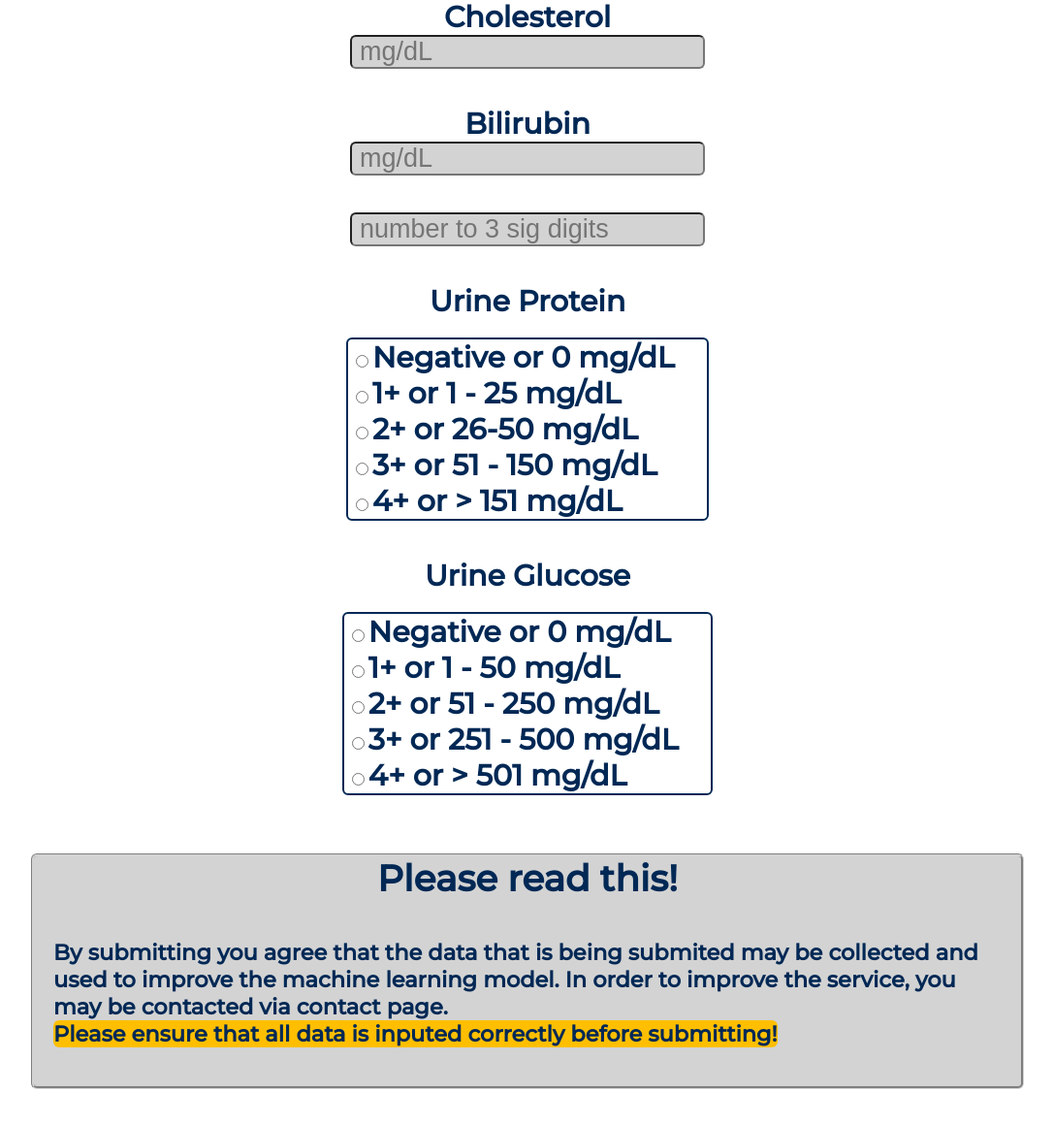
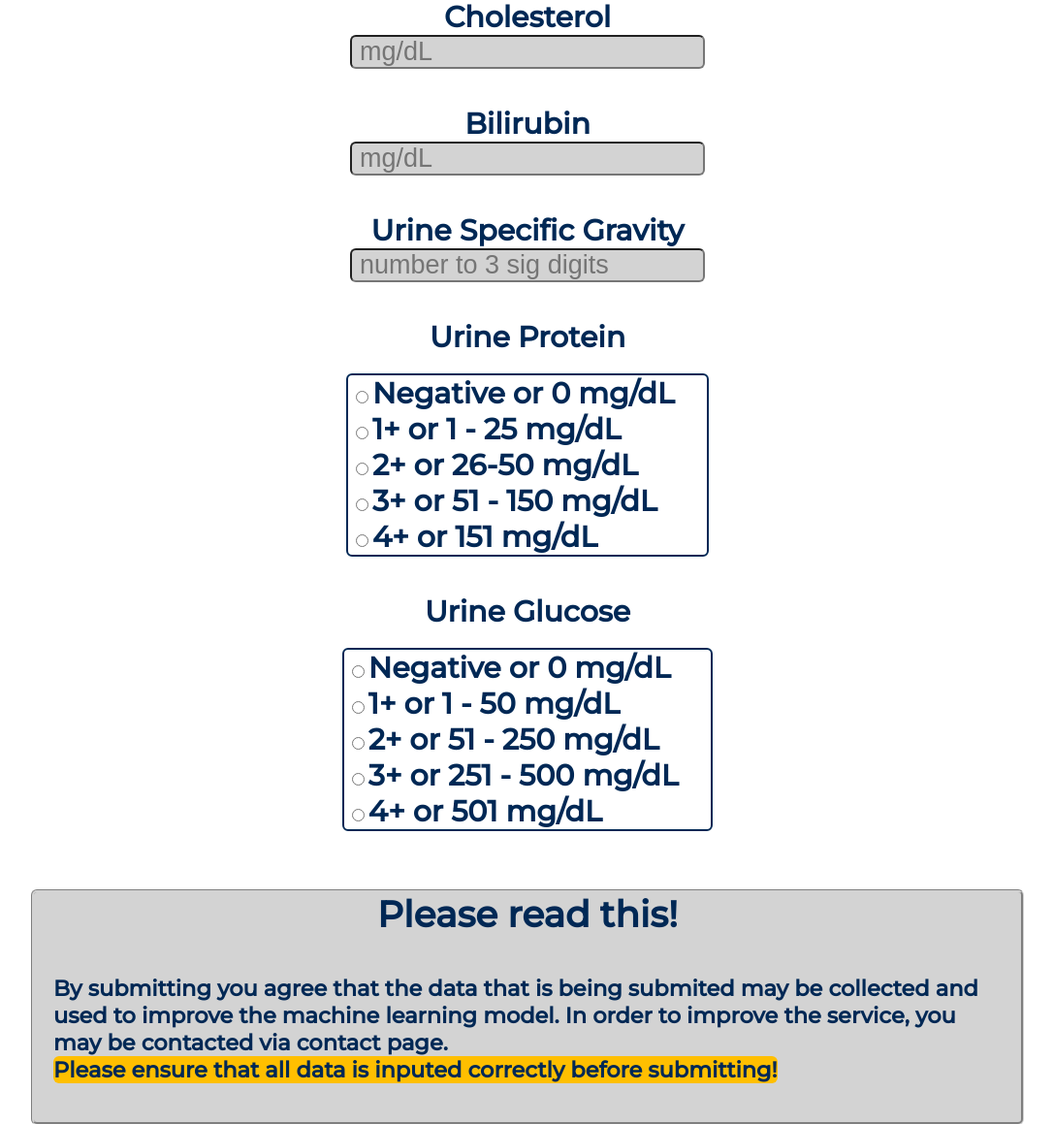
Before and after one commit to Camerooooon/lepto-classifier-frontend, a Flask app: page /index in a window 1280 px wide. Shown: the part 4233-5392 px from the top of the page at 97% size, without its empty margins (96-1183 px from the left). Run offline with Flask 3, Linux system fonts and the light colour scheme.

Commit message:
usg fixed

```diff
--- a/templates/index.html
+++ b/templates/index.html
@@ -197,8 +197,9 @@
 				<label for="Bilirubin">Bilirubin</label>
 				<input type="text" name="Bilirubin" placeholder="mg/dL" step=".01">
 				<br><br>
-				<input type="text" name="Urine Specific Gravity" placeholder="number to 3 sig digits" step=".01">
-				<br><br>
+				<label for="Urine Specific Gravity">Urine Specific Gravity</label>
+				<input type="text" pattern="^\d*(\.\d{0,3})?$" name="Urine Specific Gravity" placeholder="number to 3 sig digits" step=".01">
+        <br><br>
 				<label>Urine Protein</label><br>
 				<!-- <input type="number" name="Urine Protein" step="1"> -->
 				<div class="shrink">
@@ -221,7 +222,7 @@
 					</div>
 					<div>
 						<input type="radio" name="Urine Protein" value="4">
-						<label for="4"> 4+ or > 151 mg/dL</label>
+						<label for="4"> 4+ or 151 mg/dL</label>
 					</div>
 					</fieldset>
 				</div>
@@ -249,7 +250,7 @@
 					</div>
 					<div>
 						<input type="radio" name="Urine Glucose" value="4">
-						<label for="4"> 4+ or > 501 mg/dL </label>
+						<label for="4"> 4+ or 501 mg/dL </label>
 					</div>
 				</fieldset>
         </div>
```
